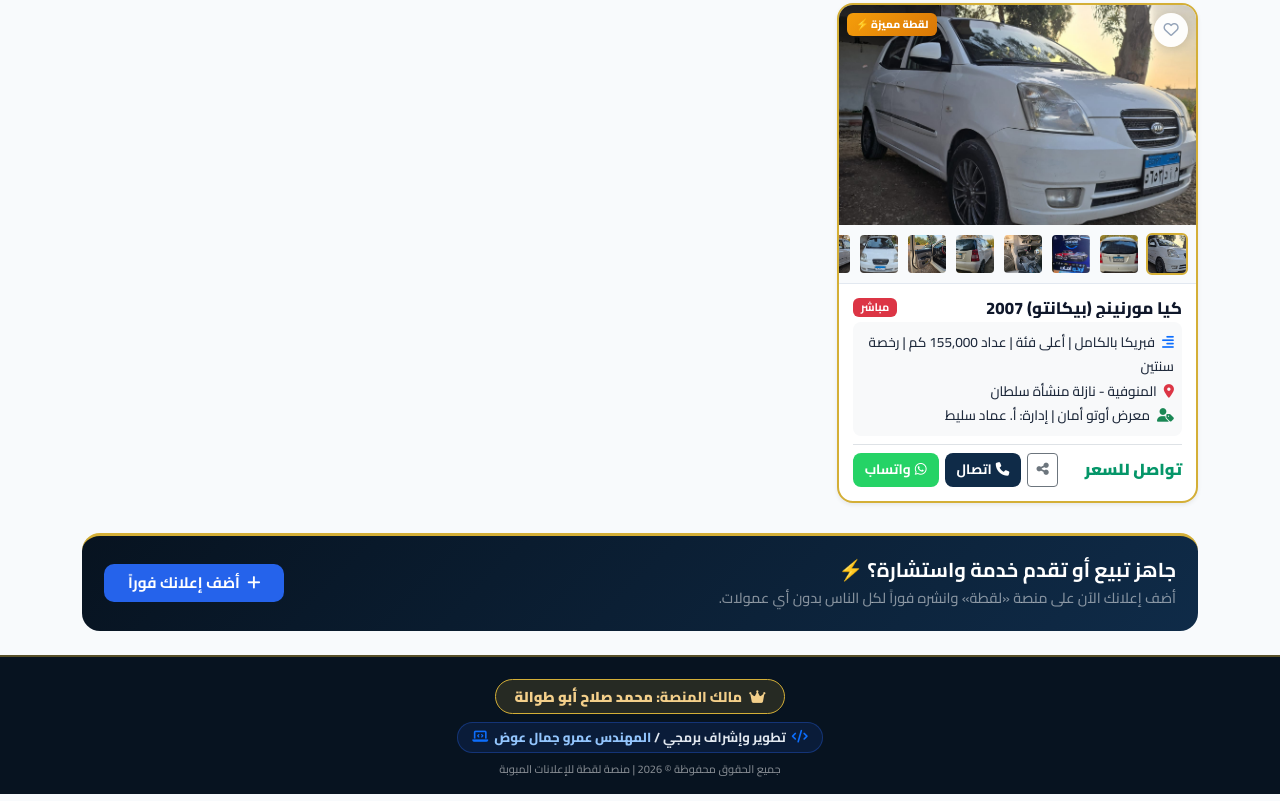
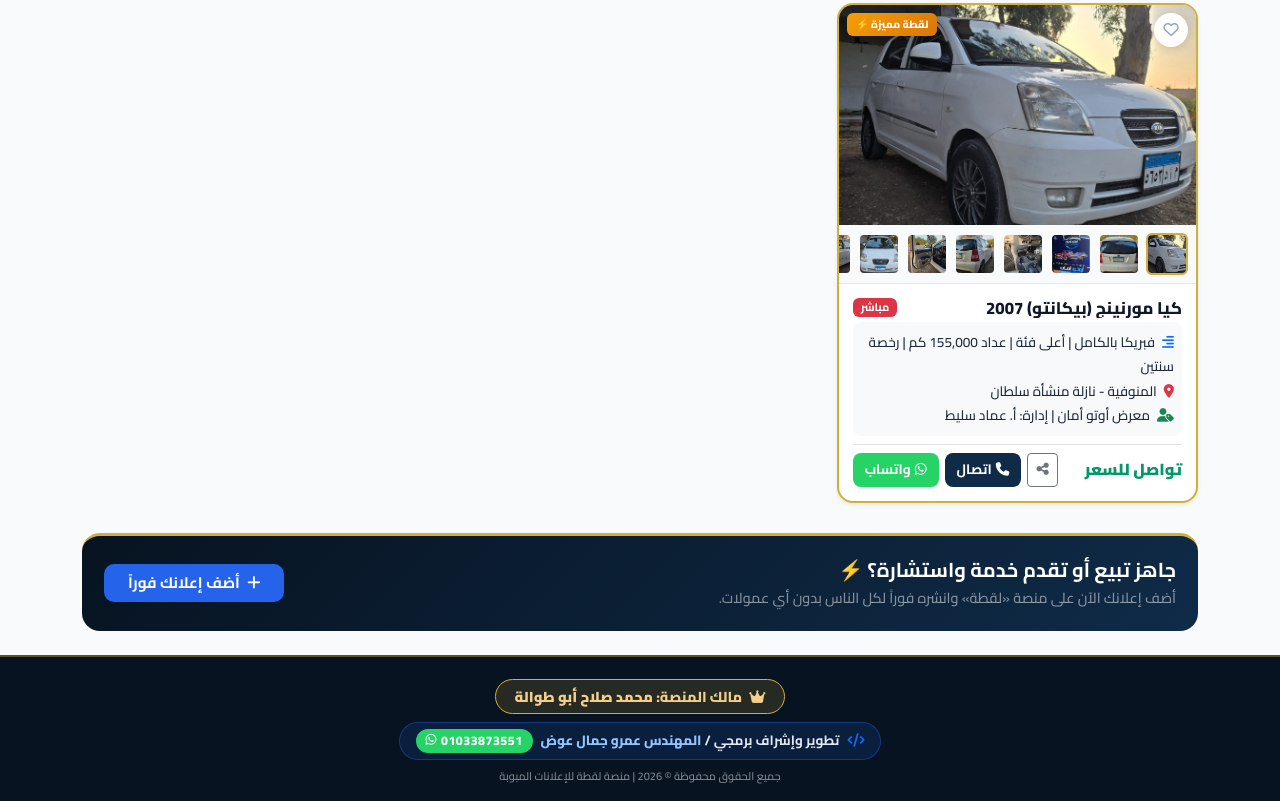
Before and after one commit to MRZEZ0/mosalah, a website: page index.html in a window 1280 px wide. Shown: the part 812-1613 px from the top of the page. Drawn offline with nearby package versions, Linux system fonts and the light colour scheme; no server answers.

Commit message:
Update index.html

```diff
--- a/index.html
+++ b/index.html
@@ -459,21 +459,44 @@
 
         .dev-credit-badge {
             font-family: 'Cairo', sans-serif;
-            background: rgba(37, 99, 235, 0.12);
-            border: 1px solid rgba(37, 99, 235, 0.35);
-            padding: 4px 14px;
-            border-radius: 20px;
+            background: rgba(37, 99, 235, 0.15);
+            border: 1px solid rgba(37, 99, 235, 0.4);
+            padding: 6px 16px;
+            border-radius: 30px;
             display: inline-flex;
             align-items: center;
-            gap: 6px;
+            gap: 8px;
             color: #e2e8f0;
-            font-size: 0.82rem;
+            font-size: 0.84rem;
             font-weight: 700;
+            text-decoration: none;
+            transition: all 0.2s ease;
+        }
+
+        .dev-credit-badge:hover {
+            background: rgba(37, 99, 235, 0.3);
+            border-color: #60a5fa;
+            color: #ffffff;
+            transform: translateY(-1px);
         }
 
         .dev-credit-badge strong {
             color: #93c5fd;
             font-weight: 800;
+        }
+
+        .dev-credit-badge .dev-phone-badge {
+            background: #25d366;
+            color: #ffffff;
+            padding: 2px 10px;
+            border-radius: 12px;
+            font-size: 0.78rem;
+            font-weight: 800;
+            display: inline-flex;
+            align-items: center;
+            gap: 4px;
+            letter-spacing: 0.5px;
+            direction: ltr;
         }
 
         .toast-container {
@@ -857,13 +880,13 @@
                 <i class="fa-solid fa-crown me-1"></i> <span data-i18n="footerOwner">مالك المنصة:</span> <strong>محمد صلاح أبو طوالة</strong>
             </div>
             <div class="mb-2">
-                <div class="dev-credit-badge">
-                    <i class="fa-solid fa-code text-primary" style="font-size:0.8rem;"></i>
+                <a href="https://wa.me/201033873551" target="_blank" class="dev-credit-badge">
+                    <i class="fa-solid fa-code text-primary" style="font-size:0.85rem;"></i>
                     <span><span data-i18n="footerDev">تطوير وإشراف برمجي /</span> <strong>المهندس عمرو جمال عوض</strong></span>
-                    <i class="fa-solid fa-laptop-code text-primary" style="font-size:0.8rem;"></i>
-                </div>
-            </div>
-            <p class="mb-0 text-white-50" style="font-size:11px;" data-i18n="footerRights">جميع الحقوق محفوظة © 2026 | منصة لقطة </p>
+                    <span class="dev-phone-badge"><i class="fa-brands fa-whatsapp"></i> 01033873551</span>
+                </a>
+            </div>
+            <p class="mb-0 text-white-50" style="font-size:11px;" data-i18n="footerRights">جميع الحقوق محفوظة © 2026 | منصة لقطة للإعلانات المبوبة</p>
         </div>
     </footer>
 
```
